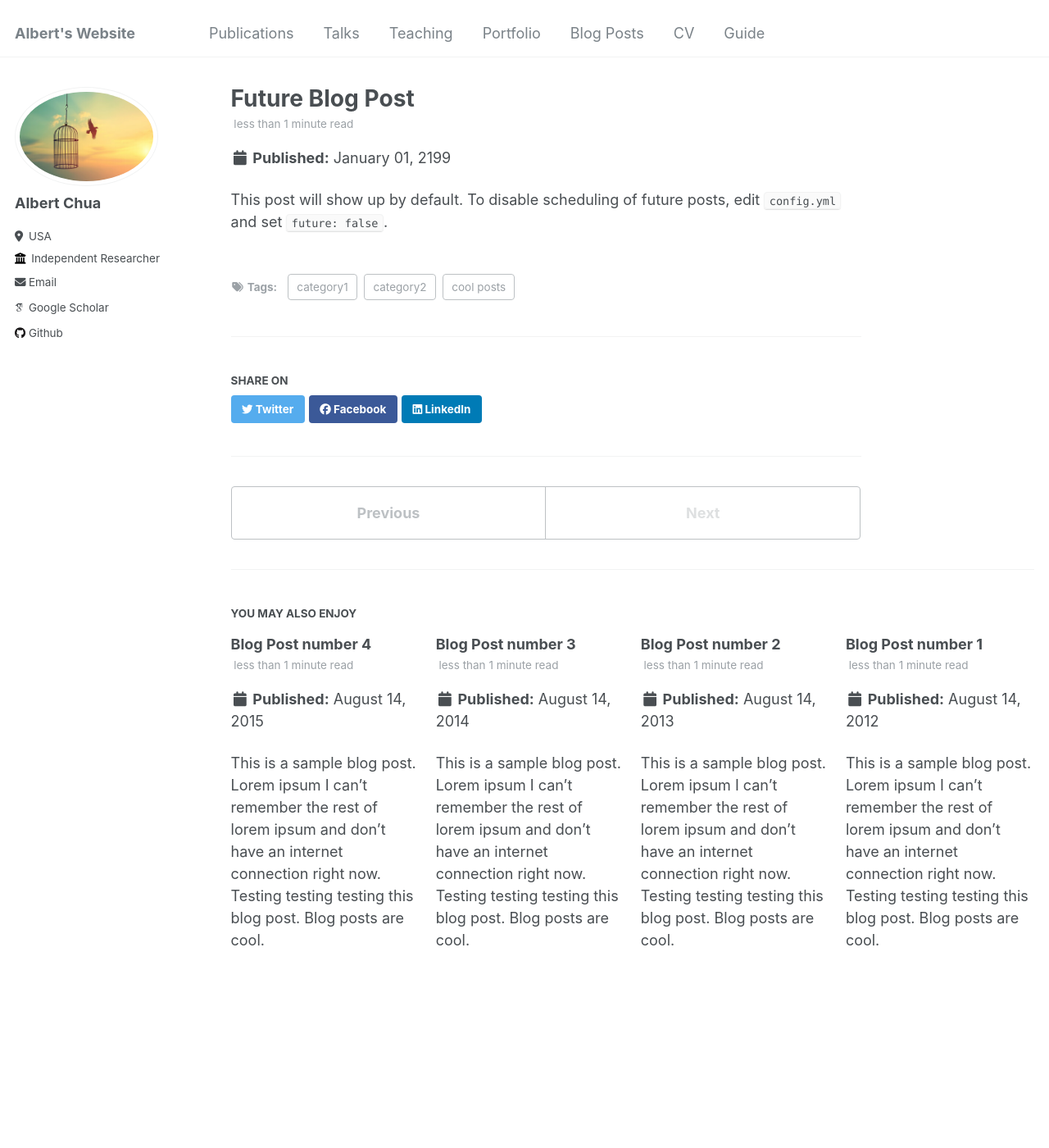
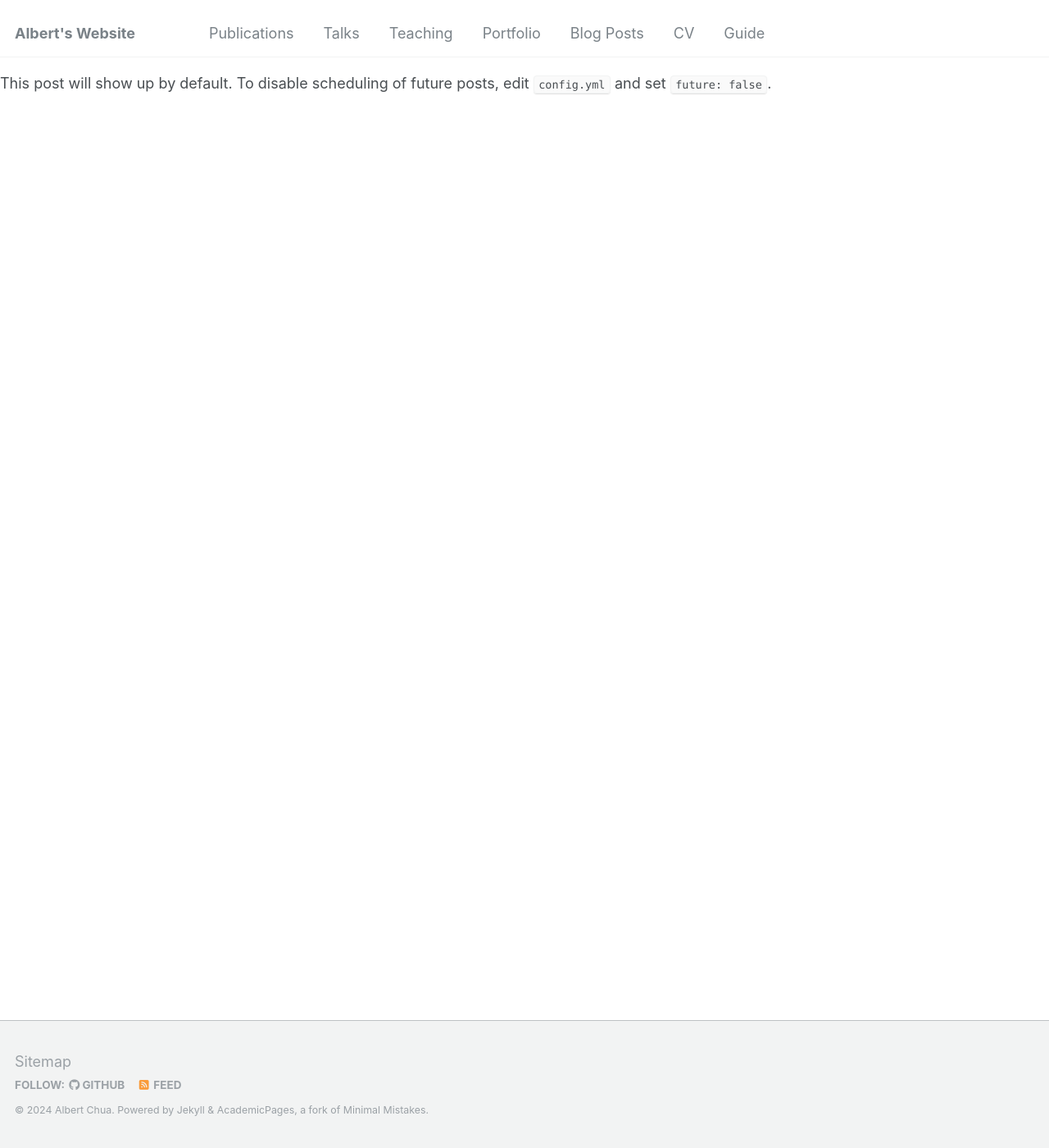
Before and after one commit to alchua1996/alchua1996.github.io, a Jekyll site: the page built from _posts/2199-01-01-future-post.md, in a window 1280 px wide and 1400 px high. Shown: the whole window at 82% size. Built offline with Jekyll 4.4.1, drawn with Linux system fonts in a browser that asks for light colours; some web fonts are replaced; our own code applies the rules of GitHub Pages for plain Markdown files; part of the change alters nothing that is shown.

Commit message:
Update _config.yml

```diff
--- a/_config.yml
+++ b/_config.yml
@@ -216,17 +216,6 @@ collections:
 
 # Defaults
 defaults:
-  # _posts
-  - scope:
-      path: ""
-      type: posts
-    values:
-      layout: single
-      author_profile: true
-      read_time: true
-      comments: true
-      share: true
-      related: true
   # _pages
   - scope:
       path: ""
@@ -252,23 +241,6 @@ defaults:
       author_profile: true
       share: true
       comments: true
-  # _portfolio
-  - scope:
-      path: ""
-      type: portfolio
-    values:
-      layout: single
-      author_profile: true
-      share: true
-      comment: true
-  # _talks
-  - scope:
-      path: ""
-      type: talks
-    values:
-      layout: talk
-      author_profile: true
-      share: true
 
 
 # Sass/SCSS
```
